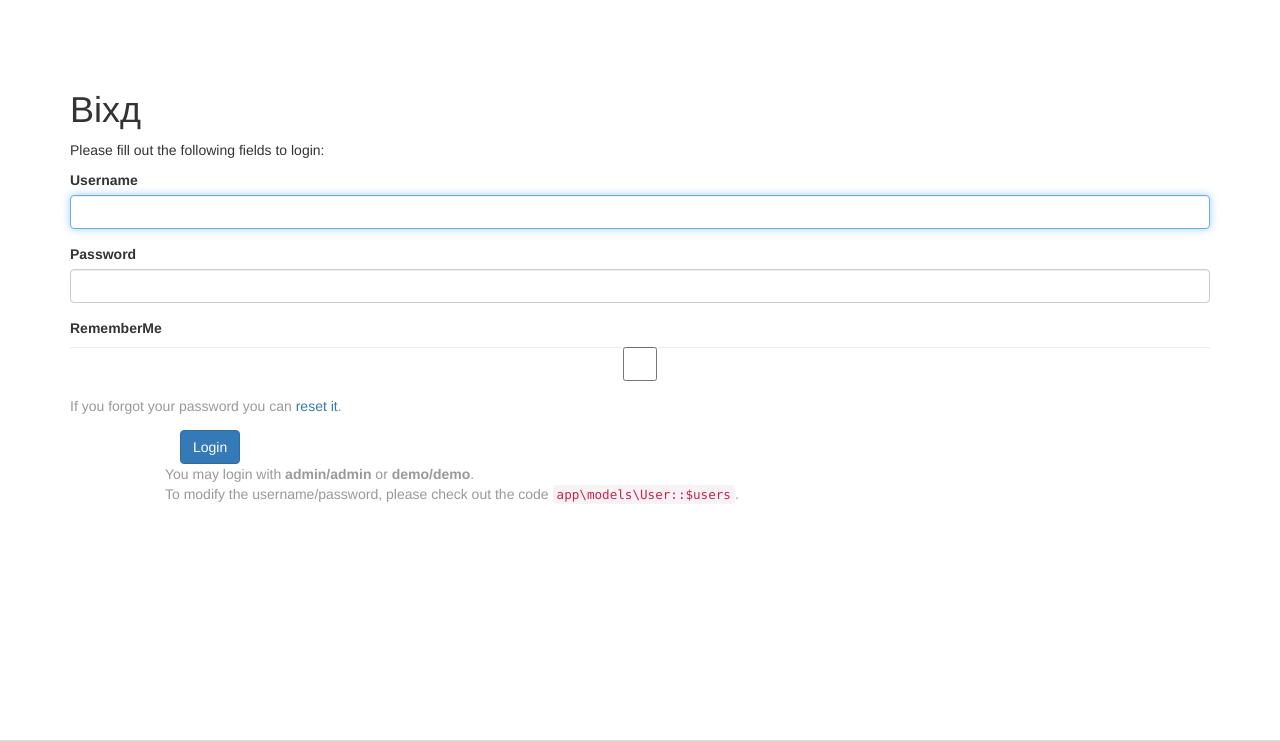
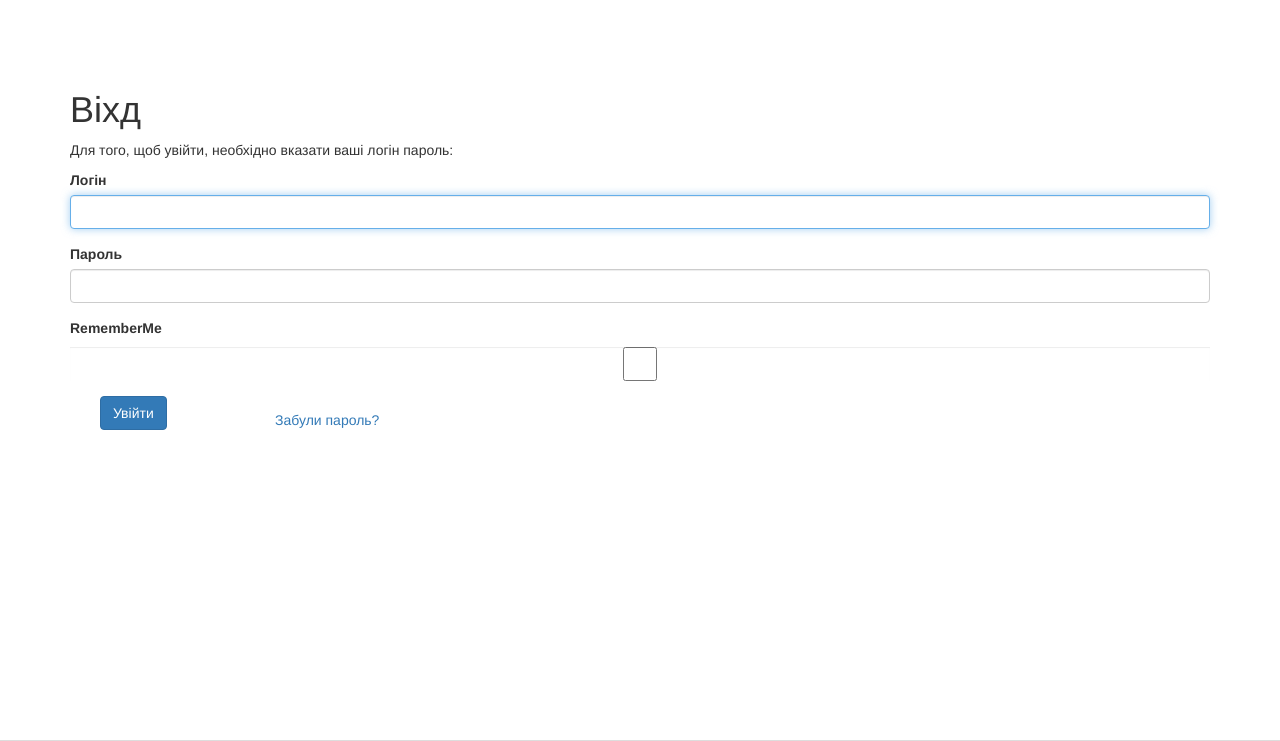
Before and after one commit to doomster86/czflntest, a Yii app: template views/site/login.php in a window 1280 px wide. Shown: the top 741 px of the page. Run offline with PHP 8.4 and a stand-in for Yii, Linux system fonts and the light colour scheme; the template is opened without the code that fills it, so the values that code supplies are empty; form fields are guessed from the names that the template uses; some libraries are stand-ins or nearby versions.

Commit message:
українізація

```diff
--- a/views/site/login.php
+++ b/views/site/login.php
@@ -13,7 +13,7 @@ $this->params['breadcrumbs'][] = $this->title;
 <div class="site-login">
     <h1><?= Html::encode($this->title) ?></h1>
 
-    <p>Please fill out the following fields to login:</p>
+    <p>Для того, щоб увійти, необхідно вказати ваші логін пароль:</p>
 
     <?php $form = ActiveForm::begin([
         'id' => 'login-form',
@@ -24,27 +24,23 @@ $this->params['breadcrumbs'][] = $this->title;
         ],
     ]); ?>
 
-        <?= $form->field($model, 'username')->textInput(['autofocus' => true]) ?>
+        <?= $form->field($model, 'username')->textInput(['autofocus' => true])->label('Логін') ?>
 
-        <?= $form->field($model, 'password')->passwordInput() ?>
+        <?= $form->field($model, 'password')->passwordInput()->label('Пароль') ?>
 
         <?= $form->field($model, 'rememberMe')->checkbox([
-            'template' => "<div class=\"col-lg-offset-1 col-lg-3\">{input} {label}</div>\n<div class=\"col-lg-8\">{error}</div>",
+            'template' => "<div class=\"col-lg-offset-1 col-lg-3\">{input} Запам'ятати мене</div>\n<div class=\"col-lg-8\">{error}</div>",
         ]) ?>
 
-        <div style="color:#999;margin:1em 0">
-            If you forgot your password you can <?= Html::a('reset it', ['site/request-password-reset']) ?>.
-        </div>
-        <div class="form-group">
-            <div class="col-lg-offset-1 col-lg-11">
-                <?= Html::submitButton('Login', ['class' => 'btn btn-primary', 'name' => 'login-button']) ?>
+        <div class="form-group col-md-4">
+            <div class="col-md-6">
+                <?= Html::submitButton('Увійти', ['class' => 'btn btn-primary', 'name' => 'login-button']) ?>
+            </div>
+
+            <div class="col-md-6" style="color:#999;margin:1em 0">
+                <?= Html::a('Забули пароль?', ['site/request-password-reset']) ?>
             </div>
         </div>
 
     <?php ActiveForm::end(); ?>
-
-    <div class="col-lg-offset-1" style="color:#999;">
-        You may login with <strong>admin/admin</strong> or <strong>demo/demo</strong>.<br>
-        To modify the username/password, please check out the code <code>app\models\User::$users</code>.
-    </div>
 </div>
```
Also changed, not shown: views/site/signup.php (+5 -5 lines).
